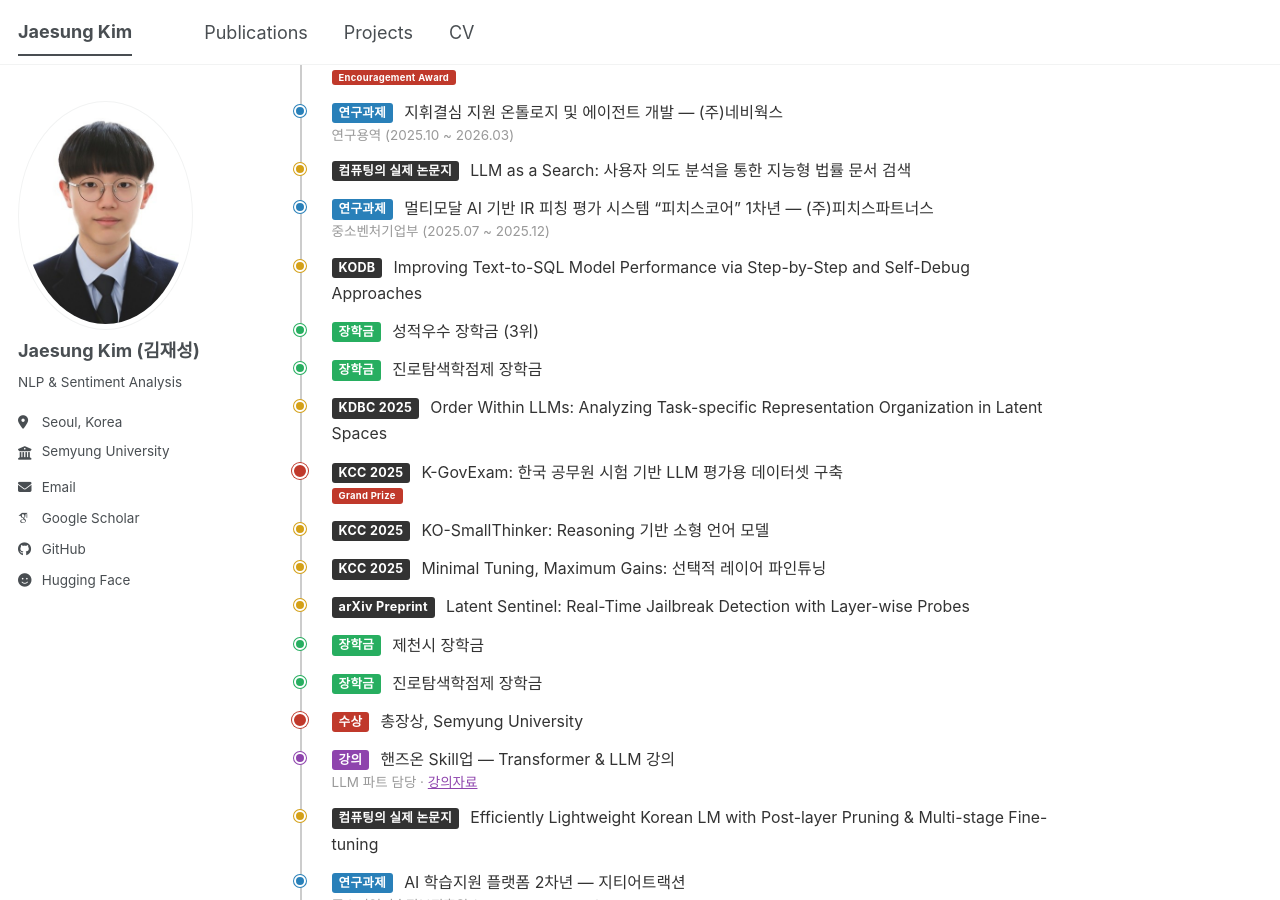
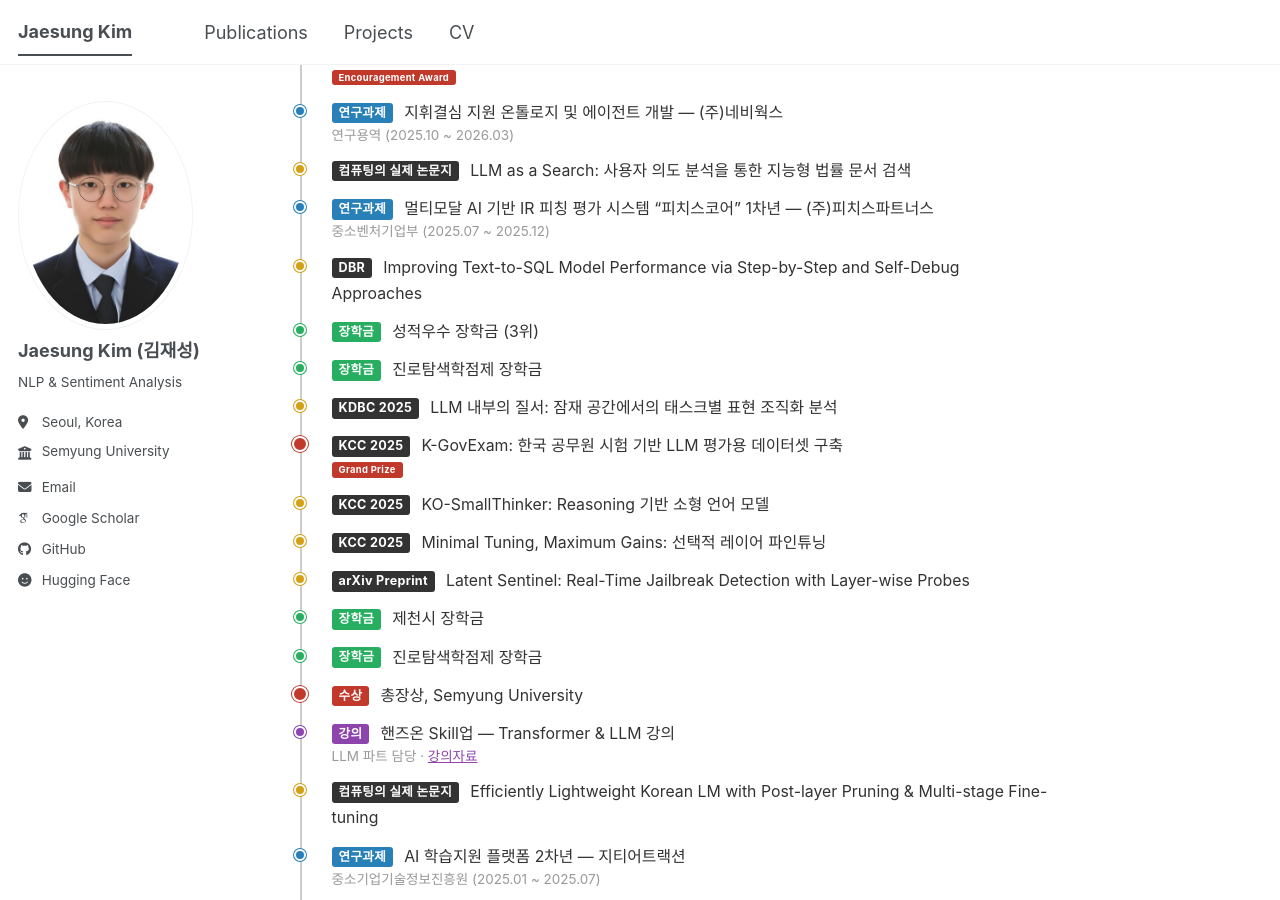
Before and after one commit to thisiskorea/CV, a Jekyll site: the page built from _pages/about.md, in a window 1280 px wide and 900 px high, scrolled down 2214 px. Built offline with Jekyll 4.4.1, drawn with Linux system fonts in a browser that asks for light colours; some web fonts are replaced; a script bundle is joined from its source files by our own code; library files that are not in the unit come from our copies.

Commit message:
Update timeline: Order Within LLMs Korean title, KODB to DBR
https://claude.ai/code/session_01CU9SVkWVuVsgHzfbJU88mX

```diff
--- a/_pages/about.md
+++ b/_pages/about.md
@@ -178,7 +178,7 @@ Hi! I'm **Jaesung Kim**, a senior undergraduate student in Computer Science at *
 </div>
 
 <div class="tl-entry">
-<span class="tl-badge tl-badge-venue">KODB</span>
+<span class="tl-badge tl-badge-venue">DBR</span>
 <span class="tl-title">Improving Text-to-SQL Model Performance via Step-by-Step and Self-Debug Approaches</span>
 </div>
 
@@ -194,7 +194,7 @@ Hi! I'm **Jaesung Kim**, a senior undergraduate student in Computer Science at *
 
 <div class="tl-entry">
 <span class="tl-badge tl-badge-venue">KDBC 2025</span>
-<span class="tl-title">Order Within LLMs: Analyzing Task-specific Representation Organization in Latent Spaces</span>
+<span class="tl-title">LLM 내부의 질서: 잠재 공간에서의 태스크별 표현 조직화 분석</span>
 </div>
 
 <div class="tl-entry award">
```
